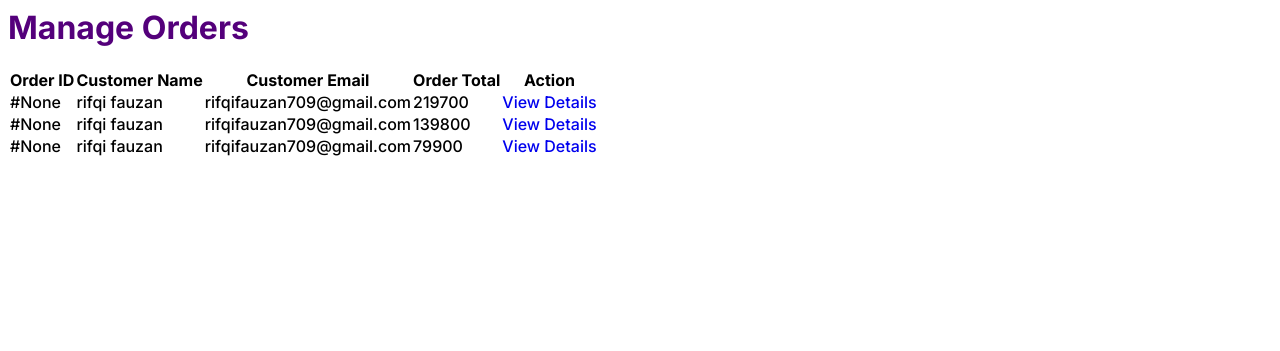
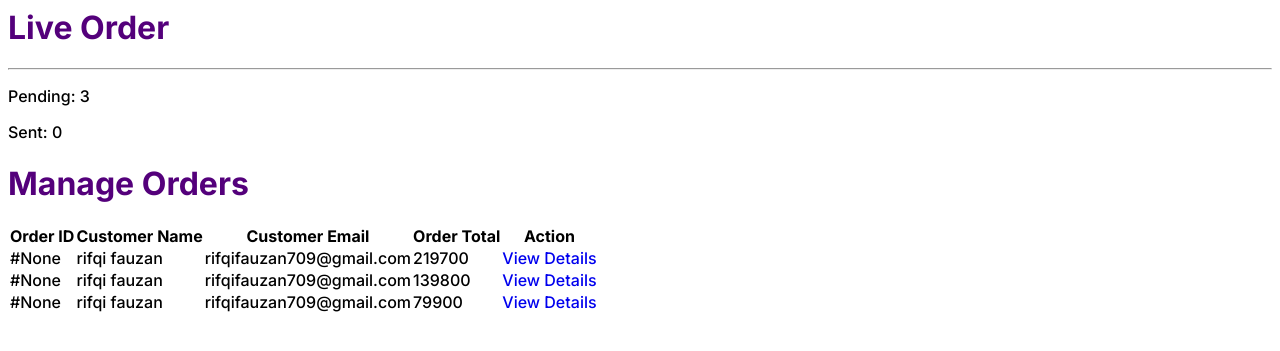
Before and after one commit to rifqifazzam/Merchanique, a Django app: page /manage_orders/ in a window 1280 px wide. Shown: the top 351 px of the page. Run offline with Django 4.2, Linux system fonts and the light colour scheme; a user stored in the database is signed in; data comes from the database, SQL or seed files in the repository.

Commit message:
Adding the live order section

```diff
--- a/Templates/manage_orders.html
+++ b/Templates/manage_orders.html
@@ -1,5 +1,12 @@
 {% extends 'base.html' %}
 {% block content %}
+<h1>Live Order</h1>
+<hr>
+{% comment %} the total pending / unpaid order {% endcomment %}
+<p>Pending: {{total_unpaid }}</p>
+<p>Sent: {{ total_sent }}</p>
+{% comment %} <p>Sent: {{ orders.get_total_sent }}</p> {% endcomment %}
+
 <h1>Manage Orders</h1>
 <table>
   <thead>
--- a/Templates/product_detail.html
+++ b/Templates/product_detail.html
@@ -10,8 +10,6 @@
         {% if messages %}
             {% for message in messages %}
                 <div class="alert alert-{{ message.tags }} success-message">{{ message }}</div>
-                {% comment %} reload the page {% endcomment %}
-
             {% endfor %}
         {% endif %}
 
--- a/merchandise_web/views.py
+++ b/merchandise_web/views.py
@@ -312,7 +312,10 @@ def payment(request, pk):
 @user_passes_test(lambda u: u.is_superuser)
 def manage_orders(request):
     orders = Order.objects.all()
-    context = {'orders': orders}
+    total_sent = Order.objects.filter(payment_status=True).count()
+    # the unpaid orders
+    total_unpaid = Order.objects.filter(payment_status=False).count()
+    context = {'orders': orders, 'total_sent': total_sent, 'total_unpaid': total_unpaid}
     return render(request, 'manage_orders.html', context)
 
 @user_passes_test(lambda u: u.is_superuser)
```
Also changed, not shown: Templates/order_detail.html (+7 -1 lines).
